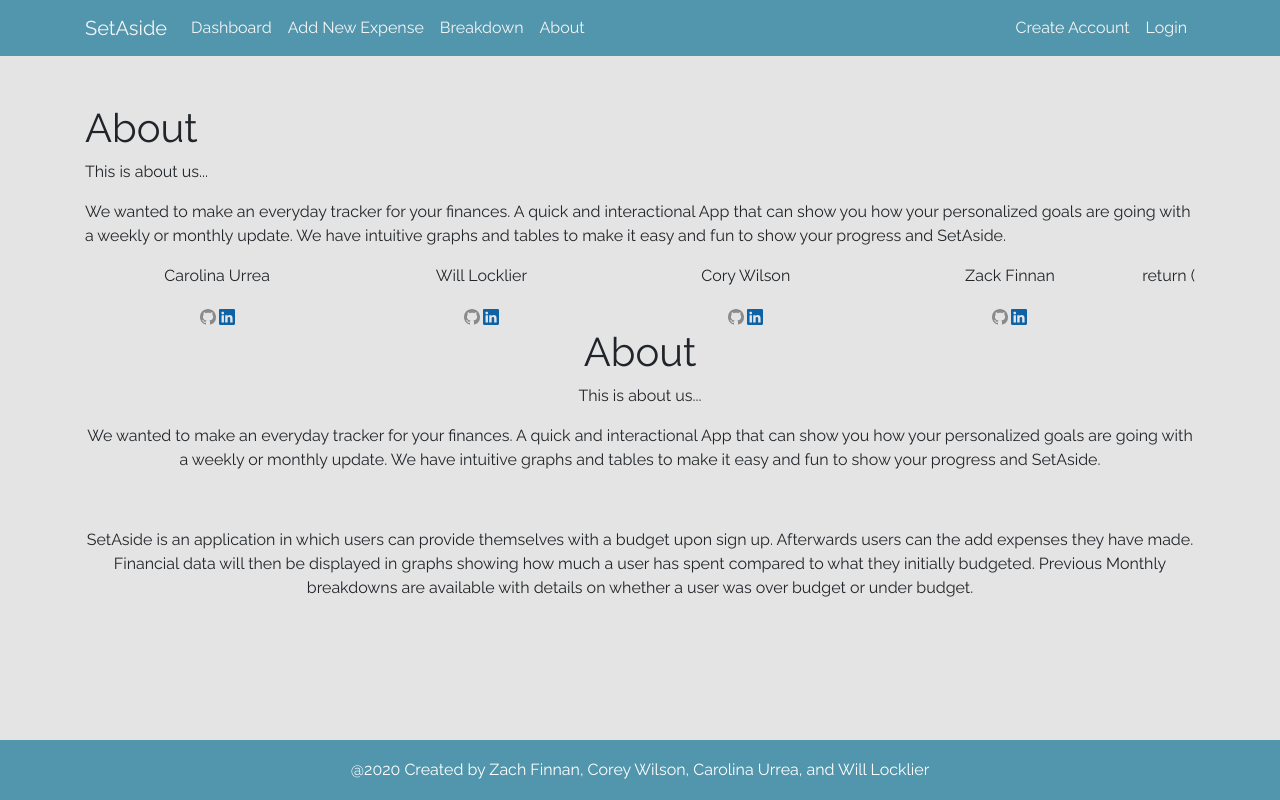
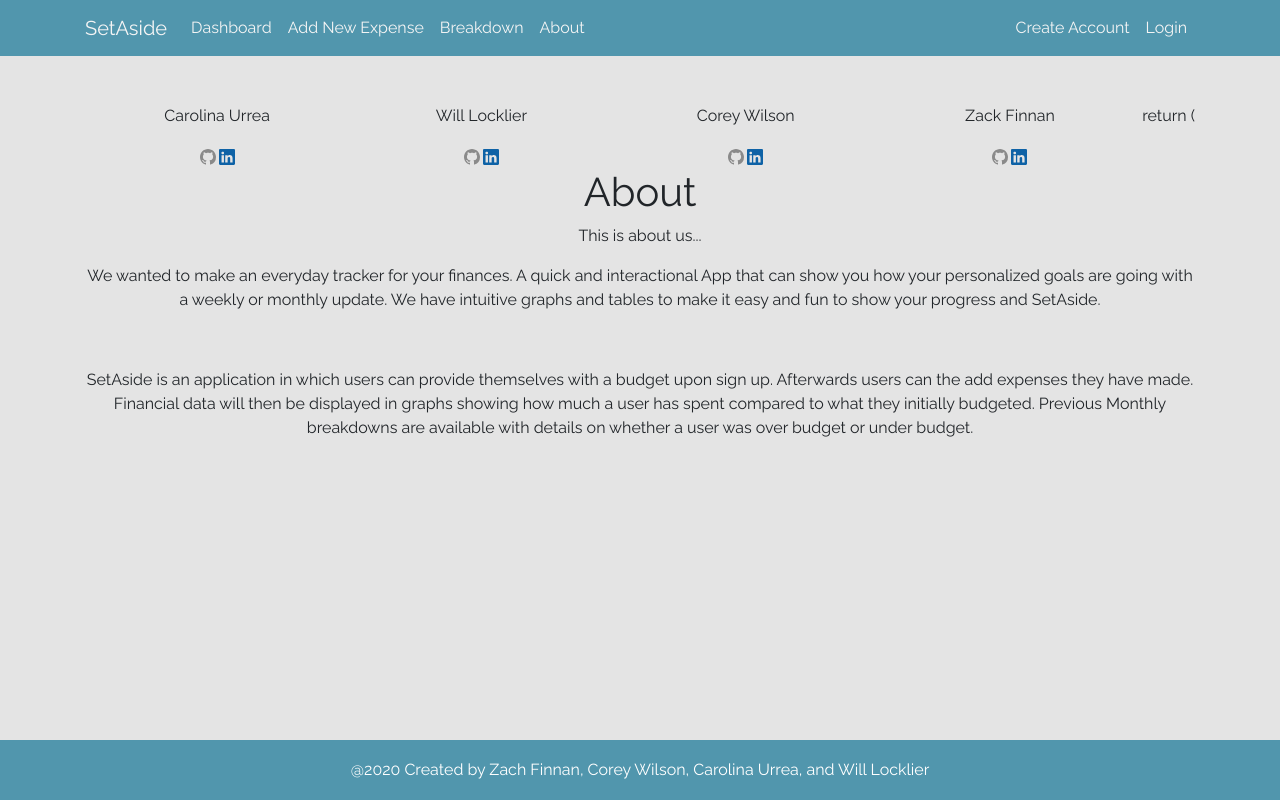
Before and after one commit to wjlock/SetAside-frontend, a React (Create React App) app: page /about in a window 1280 px wide. Built offline with nearby package versions, Linux system fonts and the light colour scheme; no server answers.

Commit message:
Cleaned up about things were doubled

```diff
--- a/src/components/About.js
+++ b/src/components/About.js
@@ -3,14 +3,6 @@ import React from "react";
 const About = () => {
   return (
     <div>
-      <h1>About</h1>
-      <p>This is about us...</p>
-      <p>
-        We wanted to make an everyday tracker for your finances. A quick and
-        interactional App that can show you how your personalized goals are
-        going with a weekly or monthly update. We have intuitive graphs and
-        tables to make it easy and fun to show your progress and SetAside.
-      </p>
       <div className="container">
         <div className="row">
           <div className="col">
@@ -77,7 +69,7 @@ const About = () => {
           </div>
           {/* corey */}
           <div className="col">
-              <p>Cory Wilson</p>
+              <p>Corey Wilson</p>
             <a href="https://github.com/CoreyWilson319" className="github">
               <svg
                 xmlns="http://www.w3.org/2000/svg"
```
